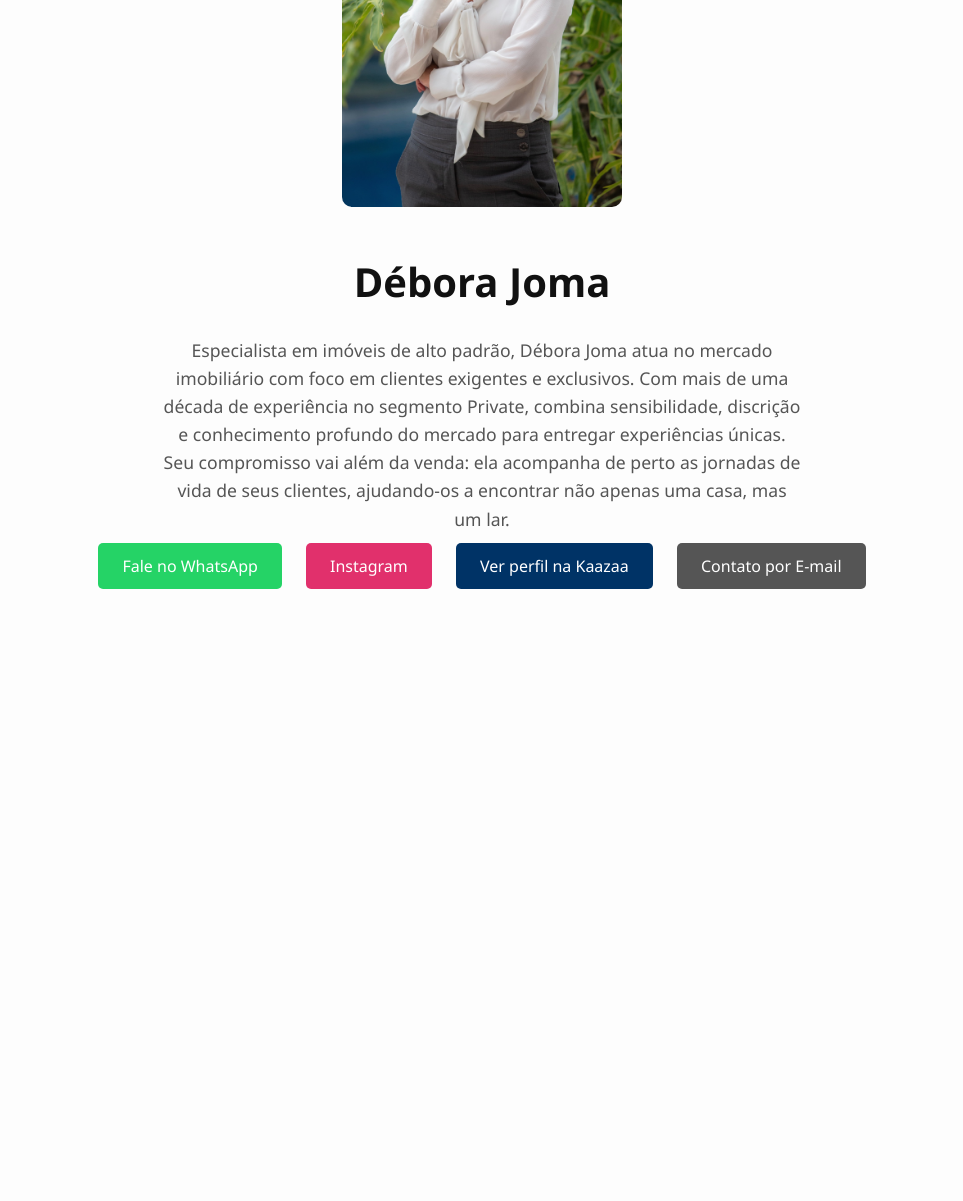
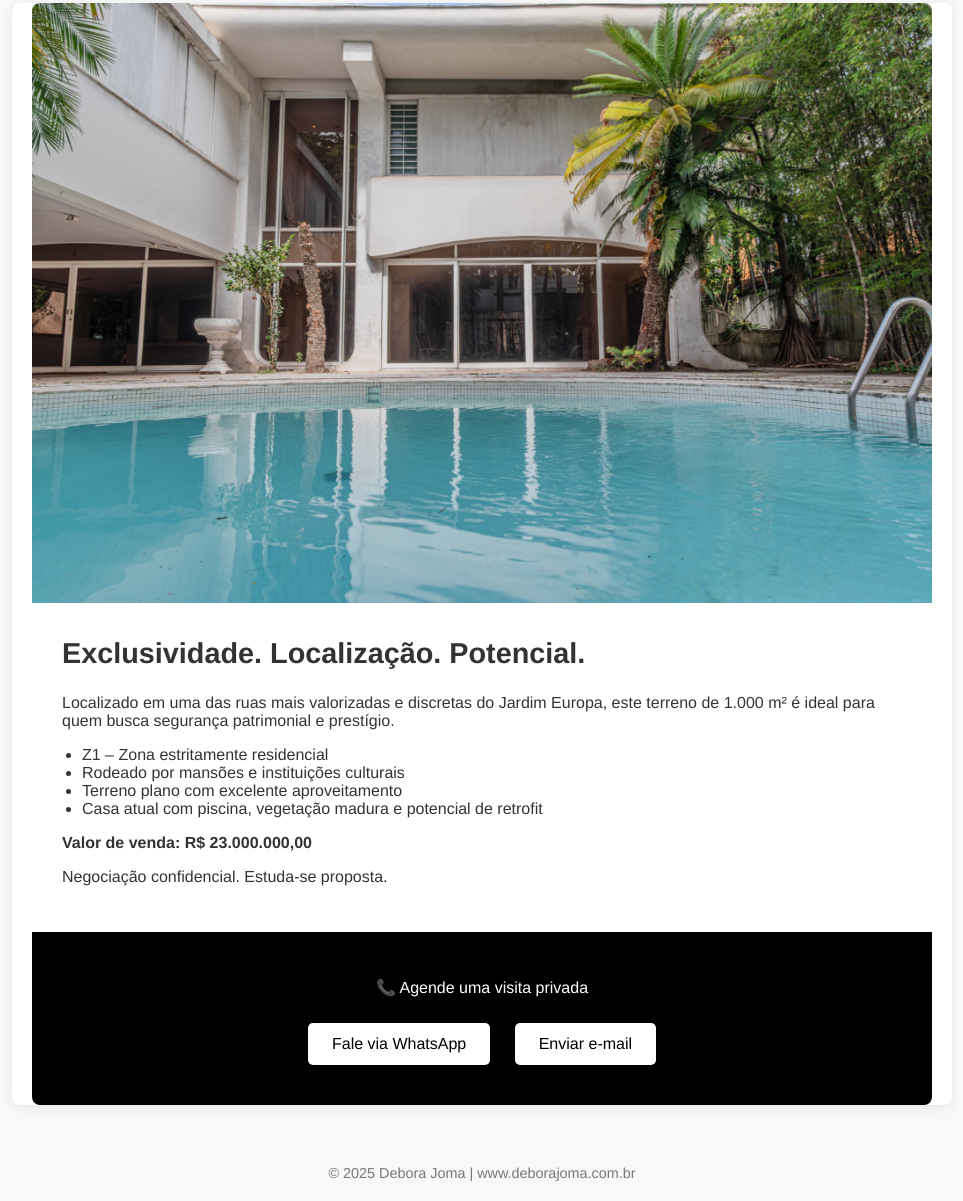
Before and after one commit to MARCOSJOMA/deborajoma-site, a plain HTML site: page index.html in a window 1280 px wide. Shown: the part 213-1414 px from the top of the page, without its empty margins (158-1121 px from the left). Before the commit the page ends 812 px from the top, so only its background shows below. Drawn offline with Linux system fonts and the light colour scheme.

Commit message:
Add files via upload

```diff
--- a/index.html
+++ b/index.html
@@ -1,63 +1,108 @@
-
 <!DOCTYPE html>
-<html lang="pt-BR">
+<html lang="pt-br">
 <head>
-  <meta charset="UTF-8" />
-  <meta name="viewport" content="width=device-width, initial-scale=1.0" />
-  <title>Débora Joma</title>
+  <meta charset="UTF-8">
+  <meta name="viewport" content="width=device-width, initial-scale=1.0">
+  <meta name="description" content="Terreno exclusivo à venda no Jardim Europa com 1.000 m². Potencial único para construção de alto padrão. Localização privilegiada em São Paulo.">
+  <meta name="keywords" content="terreno Jardim Europa, imóvel de luxo São Paulo, lote bairro nobre, mansão São Paulo, investimento imobiliário">
+  <title>Terreno Único no Jardim Europa – 1.000 m² no Endereço Mais Exclusivo de SP</title>
   <style>
     body {
       margin: 0;
-      padding: 0;
-      font-family: "Segoe UI", sans-serif;
-      background: #fdfdfd;
+      font-family: 'Helvetica Neue', sans-serif;
       color: #333;
-      display: flex;
-      flex-direction: column;
-      align-items: center;
-      justify-content: center;
-      min-height: 100vh;
+      background: #f8f8f8;
+    }
+    header {
+      background: #000;
+      color: #fff;
+      padding: 40px 20px;
       text-align: center;
     }
-    img {
-      max-width: 280px;
-      border-radius: 10px;
-      margin-bottom: 20px;
+    header h1 {
+      font-size: 2.5em;
+      margin: 0;
     }
-    h1 {
-      font-size: 2.5em;
-      color: #111;
+    header p {
+      font-size: 1.2em;
+      margin-top: 10px;
     }
-    p {
-      max-width: 640px;
-      font-size: 1.1em;
-      line-height: 1.6;
-      color: #555;
-      margin: 0 20px;
+    .main {
+      max-width: 900px;
+      margin: 40px auto;
+      padding: 0 20px;
+      background: #fff;
+      border-radius: 8px;
+      box-shadow: 0 2px 12px rgba(0, 0, 0, 0.08);
     }
-    .buttons a {
+    .main img {
+      width: 100%;
+      border-radius: 8px 8px 0 0;
+    }
+    .content {
+      padding: 30px;
+    }
+    .content h2 {
+      font-size: 1.8em;
+      margin-top: 0;
+    }
+    .content ul {
+      padding-left: 20px;
+    }
+    .cta {
+      background: #000;
+      color: #fff;
+      padding: 30px;
+      text-align: center;
+      border-radius: 0 0 8px 8px;
+    }
+    .cta a {
+      background: #fff;
+      color: #000;
+      padding: 12px 24px;
+      font-size: 1em;
+      border-radius: 5px;
       text-decoration: none;
-      color: white;
-      padding: 12px 24px;
-      border-radius: 5px;
       margin: 10px;
       display: inline-block;
     }
-    .whatsapp { background-color: #25D366; }
-    .instagram { background-color: #E1306C; }
-    .email { background-color: #555; }
-    .site { background-color: #003366; }
+    .footer {
+      text-align: center;
+      padding: 20px;
+      font-size: 0.9em;
+      color: #777;
+    }
   </style>
 </head>
 <body>
-  <img src="debora.jpg" alt="Débora Joma" />
-  <h1>Débora Joma</h1>
-  <p>Especialista em imóveis de alto padrão, Débora Joma atua no mercado imobiliário com foco em clientes exigentes e exclusivos. Com mais de uma década de experiência no segmento Private, combina sensibilidade, discrição e conhecimento profundo do mercado para entregar experiências únicas. Seu compromisso vai além da venda: ela acompanha de perto as jornadas de vida de seus clientes, ajudando-os a encontrar não apenas uma casa, mas um lar.</p>
-  <div class="buttons">
-    <a class="whatsapp" href="https://wa.me/5511991569988" target="_blank">Fale no WhatsApp</a>
-    <a class="instagram" href="https://www.instagram.com/deborajoma" target="_blank">Instagram</a>
-    <a class="site" href="https://www.kaazaa.com.br/sobre/debora-zambo/" target="_blank">Ver perfil na Kaazaa</a>
-    <a class="email" href="mailto:debora@kaazaa.com.br">Contato por E-mail</a>
+  <header>
+    <h1>Terreno Único no Jardim Europa</h1>
+    <p>1.000 m² no Endereço Mais Exclusivo de São Paulo</p>
+  </header>
+
+  <div class="main">
+    <img src="img-2.jpg" alt="Fachada e piscina do imóvel no Jardim Europa">
+    <div class="content">
+      <h2>Exclusividade. Localização. Potencial.</h2>
+      <p>Localizado em uma das ruas mais valorizadas e discretas do Jardim Europa, este terreno de 1.000 m² é ideal para quem busca segurança patrimonial e prestígio.</p>
+      <ul>
+        <li>Z1 – Zona estritamente residencial</li>
+        <li>Rodeado por mansões e instituições culturais</li>
+        <li>Terreno plano com excelente aproveitamento</li>
+        <li>Casa atual com piscina, vegetação madura e potencial de retrofit</li>
+      </ul>
+      <p><strong>Valor de venda: R$ 23.000.000,00</strong></p>
+      <p>Negociação confidencial. Estuda-se proposta.</p>
+    </div>
+    <div class="cta">
+      <p>📞 Agende uma visita privada</p>
+      <a href="https://wa.me/5511993317622" target="_blank">Fale via WhatsApp</a>
+      <a href="mailto:debora@kaazaa.com.br">Enviar e-mail</a>
+    </div>
+  </div>
+
+  <div class="footer">
+    © 2025 Debora Joma | www.deborajoma.com.br
   </div>
 </body>
 </html>
```
Also changed, not shown: img-2.jpg (added).
